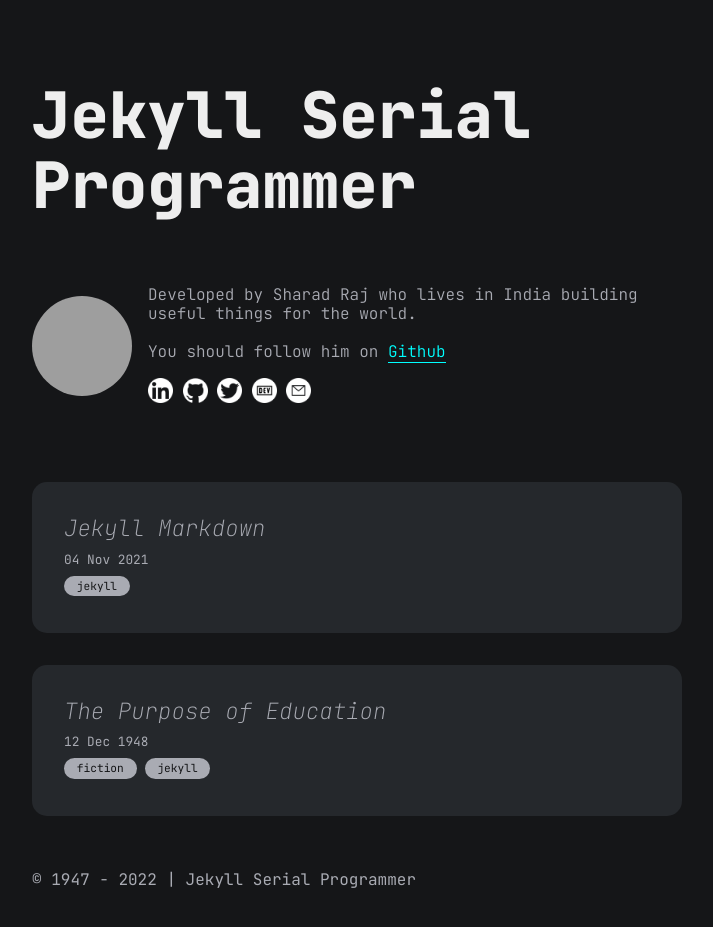
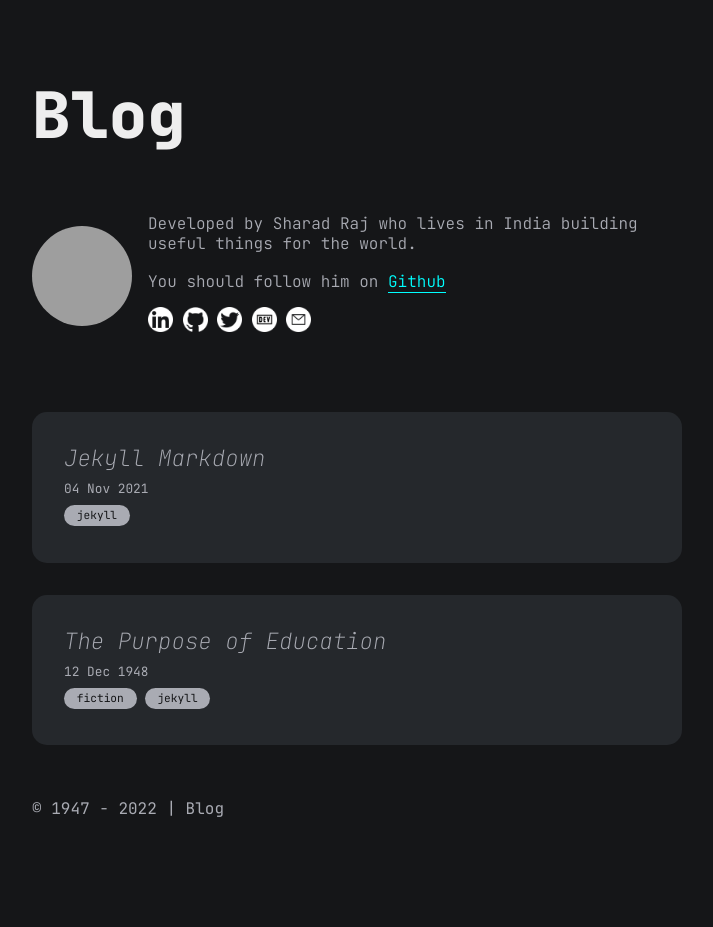
Before and after one commit to jergro/jergro.github.io, a Jekyll site: the page built from index.md, in a window 1280 px wide, cut to the strip 0-944 px from the top of the page. Shown: the top 927 px of the strip, without its empty margins (283-996 px from the left). Built offline with Jekyll 4.4.1, drawn with Linux system fonts in a browser that asks for light colours; after the commit the page ends 900 px from its top, so only the background shows below that; grey boxes are pictures that could not be loaded.

Commit message:
commit on main

```diff
--- a/_config.yml
+++ b/_config.yml
@@ -1,12 +1,18 @@
-title: Jekyll Serial Programmer
-markdown: kramdown
-url: ""
-baseurl: "/jekyll-theme-serial-programmer"
+title: Blog
+lsi: false
+safe: true
+source: https://github.com/jergro/jergro.github.io
+incremental: false
+highlighter: rouge
+gist:
+  noscript: false
+kramdown:
+  math_engine: mathjax
+  syntax_highlighter: rouge
 
 # for atom feed
 author:
-  name: Sharad Raj Singh Maurya
-  email: dev_sharad@outlook.com
+  name: Jeremi Grosz
 
 plugins:
   - jemoji
```
Also changed, not shown: README.md (deleted).
